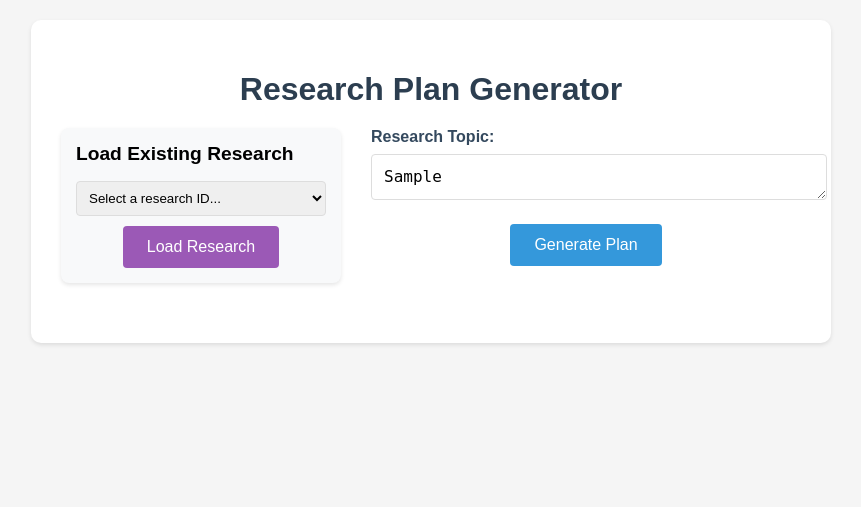
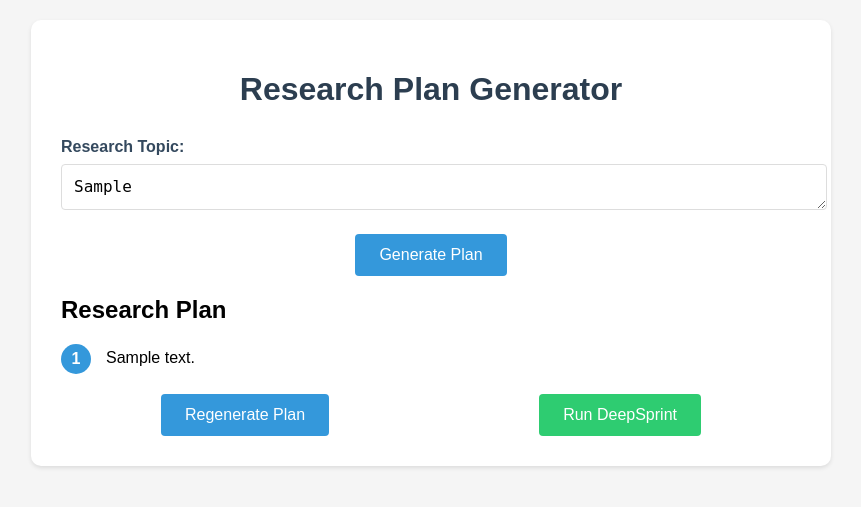
Before and after one commit to ilantwig/deepsprint, a Flask app: template templates/index.html in a window 1280 px wide. Shown: the top 507 px of the page, without its empty margins (209-1070 px from the left). Run offline with Flask 3, Linux system fonts and the light colour scheme; the template is opened without the code that fills it: most values are stand-ins (such as "Sample title", 1, 10 or a date in 2020); data that the repository does not hold is empty.

Commit message:
Reverting to previous commit

```diff
--- a/app.py
+++ b/app.py
@@ -4,9 +4,6 @@ from research_coordinator import build_research_plan, deep_sprint_topic, generat
 import json
 from threading import Thread
 from queue import Queue
-from utils.crewid import CrewID
-from pathlib import Path
-import os
 
 app = Flask(__name__)
 CORS(app, resources={r"/*": {"origins": "*"}})
@@ -42,7 +39,6 @@ def regenerate_plan():
 
 @app.route('/execute_deep_sprint', methods=['POST'])
 def execute_deep_sprint():
-    CrewID.regenerate_crewid()
     research_steps = request.json.get('research_steps', [])
     result_queue = Queue()
     # Move all_results to a mutable container to avoid global variable issues
@@ -110,50 +106,50 @@ def list_research():
     except Exception as e:
         return jsonify({'error': str(e)}), 500
 
-@app.route('/load_research/<crewid>', methods=['GET'])
-def load_research(crewid):
-    try:
-        output_dir = Path('output') / crewid
-        if not output_dir.exists():
-            return jsonify({'error': 'Research not found'}), 404
+# @app.route('/load_research/<crewid>', methods=['GET'])
+# def load_research(crewid):
+#     try:
+#         output_dir = Path('output') / crewid
+#         if not output_dir.exists():
+#             return jsonify({'error': 'Research not found'}), 404
 
-        research_data = {
-            'steps': [],
-            'results': [],
-            'final_report': ''
-        }
+#         research_data = {
+#             'steps': [],
+#             'results': [],
+#             'final_report': ''
+#         }
 
-        # Load step reports
-        step = 0
-        while True:
-            step_file = output_dir / f"{step}_step_report.html"
-            if not step_file.exists():
-                break
-            with open(step_file, 'r', encoding='utf-8') as f:
-                research_data['results'].append(f.read())
-            step += 1
+#         # Load step reports
+#         step = 0
+#         while True:
+#             step_file = output_dir / f"{step}_step_report.html"
+#             if not step_file.exists():
+#                 break
+#             with open(step_file, 'r', encoding='utf-8') as f:
+#                 research_data['results'].append(f.read())
+#             step += 1
 
-        # Load final reports
-        final_report = []
+#         # Load final reports
+#         final_report = []
 
-        # Try loading regular final report
-        final_report_file = output_dir / "final_report.html"
-        if final_report_file.exists():
-            with open(final_report_file, 'r', encoding='utf-8') as f:
-                final_report.append(f.read())
+#         # Try loading regular final report
+#         final_report_file = output_dir / "final_report.html"
+#         if final_report_file.exists():
+#             with open(final_report_file, 'r', encoding='utf-8') as f:
+#                 final_report.append(f.read())
 
-        # Try loading fina final report
-        fina_final_report_file = output_dir / "fina_final_report.html"
-        if fina_final_report_file.exists():
-            with open(fina_final_report_file, 'r', encoding='utf-8') as f:
-                final_report.append(f.read())
+#         # Try loading fina final report
+#         fina_final_report_file = output_dir / "fina_final_report.html"
+#         if fina_final_report_file.exists():
+#             with open(fina_final_report_file, 'r', encoding='utf-8') as f:
+#                 final_report.append(f.read())
 
-        # Combine final reports if both exist
-        research_data['final_report'] = '<br><br>'.join(final_report)
+#         # Combine final reports if both exist
+#         research_data['final_report'] = '<br><br>'.join(final_report)
 
-        return jsonify(research_data)
-    except Exception as e:
-        return jsonify({'error': str(e)}), 500
+#         return jsonify(research_data)
+#     except Exception as e:
+#         return jsonify({'error': str(e)}), 500
 
 if __name__ == '__main__':
     app.run(debug=True)
--- a/research_coordinator.py
+++ b/research_coordinator.py
@@ -162,4 +162,5 @@ def generate_final_report(all_results: str) -> str:
     crewid = CrewID.get_crewid()
     output_path = f"final_report.html"
     File.write_file(crewid, "final", output_path, final_report_response)
+
     return final_report_response
--- a/templates/index.html
+++ b/templates/index.html
@@ -17,15 +17,12 @@
             padding: 30px;
             border-radius: 10px;
             box-shadow: 0 2px 4px rgba(0, 0, 0, 0.1);
-            width: 100%;
-            box-sizing: border-box;
         }
         h1 {
             color: #2c3e50;
             text-align: center;
-            margin-bottom: 20px;
+            margin-bottom: 30px;
         }
-
         .form-group {
             margin-bottom: 20px;
         }
@@ -98,15 +95,11 @@
         .step {
             display: flex;
             align-items: flex-start;
-            gap: 15px;
-            width: 100%;
-            margin: 0;
-            padding: 0;
-            box-sizing: border-box;
+            margin-bottom: 15px;
         }
 
         .step-number {
-            flex: 0 0 30px;
+            min-width: 30px;
             height: 30px;
             background-color: #3498db;
             color: white;
@@ -114,6 +107,7 @@
             display: flex;
             align-items: center;
             justify-content: center;
+            margin-right: 15px;
             font-weight: bold;
         }
 
@@ -129,16 +123,10 @@
             background-color: #f8f9fa;
             border-radius: 8px;
             box-shadow: 0 2px 4px rgba(0,0,0,0.1);
-            width: 100%;
-            box-sizing: border-box;
-            margin-left: 0;
         }
 
         .step-content {
             flex: 1;
-            min-width: 0;
-            margin: 0;
-            padding: 0;
         }
 
         .step-content h3 {
@@ -159,13 +147,12 @@
 
         /* Add new styles for final report */
         .final-report {
-            margin: 30px 0;
+            margin-top: 30px;
             padding: 25px;
             background-color: #fff;
             border-radius: 8px;
             box-shadow: 0 4px 6px rgba(0,0,0,0.1);
             border-left: 5px solid #2ecc71;
-            margin-left: 0;
         }
 
         .final-report h2 {
@@ -191,80 +178,11 @@
             margin-top: 5px;
             display: inline-block;
         }
-
-        .research-loader {
-            flex: 0 0 250px;
-            margin: 0;
-            padding: 15px;
-            background-color: #f8f9fa;
-            border-radius: 8px;
-            box-shadow: 0 2px 4px rgba(0,0,0,0.1);
-        }
-
-        .research-loader h2 {
-            font-size: 1.2em;
-            margin-top: 0;
-        }
-
-        .generator-section {
-            flex: 1;
-            min-width: 0;
-        }
-
-        .research-loader select {
-            width: 100%;
-            padding: 8px;
-            margin-bottom: 10px;
-            border: 1px solid #ddd;
-            border-radius: 4px;
-        }
-
-        .load-research-btn {
-            background-color: #9b59b6;
-        }
-
-        .load-research-btn:hover {
-            background-color: #8e44ad;
-        }
-
-        /* Add new styles for layout */
-        .main-content {
-            display: flex;
-            flex-direction: column;
-            gap: 30px;
-            align-items: stretch;
-            width: 100%;
-            box-sizing: border-box;
-        }
-
-        .top-row {
-            display: flex;
-            gap: 30px;
-            width: 100%;
-        }
-
-        #results-container {
-            margin: 0;
-            padding: 0;
-            width: 100%;
-        }
     </style>
 </head>
 <body>
     <div class="container">
         <h1>Research Plan Generator</h1>
-
-        <div class="main-content">
-            <div class="top-row">
-                <div class="research-loader">
-                    <h2>Load Existing Research</h2>
-                    <select id="research-files">
-                        <option value="">Select a research ID...</option>
-                    </select>
-                    <button onclick="loadResearch()" class="load-research-btn">Load Research</button>
-                </div>
-
-                <div class="generator-section">
         <form method="POST" id="research-form">
             <div class="form-group">
                 <label for="research_topic">Research Topic:</label>
@@ -275,12 +193,24 @@
 
         <div id="loading-spinner" class="spinner"></div>
 
-                    <div id="research-plan-container" class="research-plan"></div>
+        {% if research_plan %}
+        <div id="research-plan-container" class="research-plan">
+            <h2>Research Plan</h2>
+            {% for step, description in research_plan.items() %}
+                <div class="step">
+                    <div class="step-number">{{ loop.index }}</div>
+                    <p class="research-step">{{ description }}</p>
                 </div>
+            {% endfor %}
+        </div>
+
+        <div class="button-container">
+            <button onclick="regeneratePlan('{{ research_topic }}')">Regenerate Plan</button>
+            <button onclick="executeDeepSprint()" class="deep-sprint-button">Run DeepSprint</button>
         </div>
 
         <div id="results-container"></div>
-        </div>
+        {% endif %}
     </div>
     <script>
         document.getElementById('research-form').addEventListener('submit', function() {
@@ -399,82 +329,6 @@
             content.classList.toggle('expanded');
             button.textContent = content.classList.contains('expanded') ? 'Show Less' : 'Show More';
         }
-
-        async function loadResearchFiles() {
-            try {
-                const response = await fetch('/list_research');
-                const data = await response.json();
-
-                const select = document.getElementById('research-files');
-                select.innerHTML = '<option value="">Select a research ID...</option>';
-
-                data.folders.forEach(folder => {
-                    const option = document.createElement('option');
-                    option.value = folder;
-                    option.textContent = folder;
-                    select.appendChild(option);
-                });
-            } catch (error) {
-                console.error('Error loading research files:', error);
-            }
-        }
-
-        async function loadResearch() {
-            const select = document.getElementById('research-files');
-            const crewid = select.value;
-
-            if (!crewid) return;
-
-            try {
-                document.getElementById('loading-spinner').style.display = 'block';
-
-                const response = await fetch(`/load_research/${crewid}`);
-                const data = await response.json();
-
-                // Display results
-                const resultsContainer = document.getElementById('results-container');
-                resultsContainer.innerHTML = '<h2>Research Results:</h2>';
-
-                // Add step results
-                data.results.forEach((result, index) => {
-                    const resultDiv = document.createElement('div');
-                    resultDiv.className = 'result-item';
-                    resultDiv.innerHTML = `
-                        <div class="step">
-                            <div class="step-number">${index + 1}</div>
-                            <div class="step-content">
-                                <div class="result-content">
-                                    ${result}
-                                </div>
-                                <span class="show-more-btn" onclick="toggleContent(this)">Show More</span>
-                            </div>
-                        </div>
-                    `;
-                    resultsContainer.appendChild(resultDiv);
-                });
-
-                // Add final report if it exists
-                if (data.final_report) {
-                    const finalReportDiv = document.createElement('div');
-                    finalReportDiv.className = 'final-report';
-                    finalReportDiv.innerHTML = `
-                        <h2>Final Research Report</h2>
-                        <div class="result-content">
-                            ${data.final_report}
-                        </div>
-                        <span class="show-more-btn" onclick="toggleContent(this)">Show More</span>
-                    `;
-                    resultsContainer.appendChild(finalReportDiv);
-                }
-            } catch (error) {
-                console.error('Error loading research:', error);
-            } finally {
-                document.getElementById('loading-spinner').style.display = 'none';
-            }
-        }
-
-        // Load research files when the page loads
-        document.addEventListener('DOMContentLoaded', loadResearchFiles);
     </script>
 </body>
 </html>
```
Also changed, not shown: utils/crewid.py (+0 -7 lines). Lines whose indentation alone changed are shown as unchanged.
